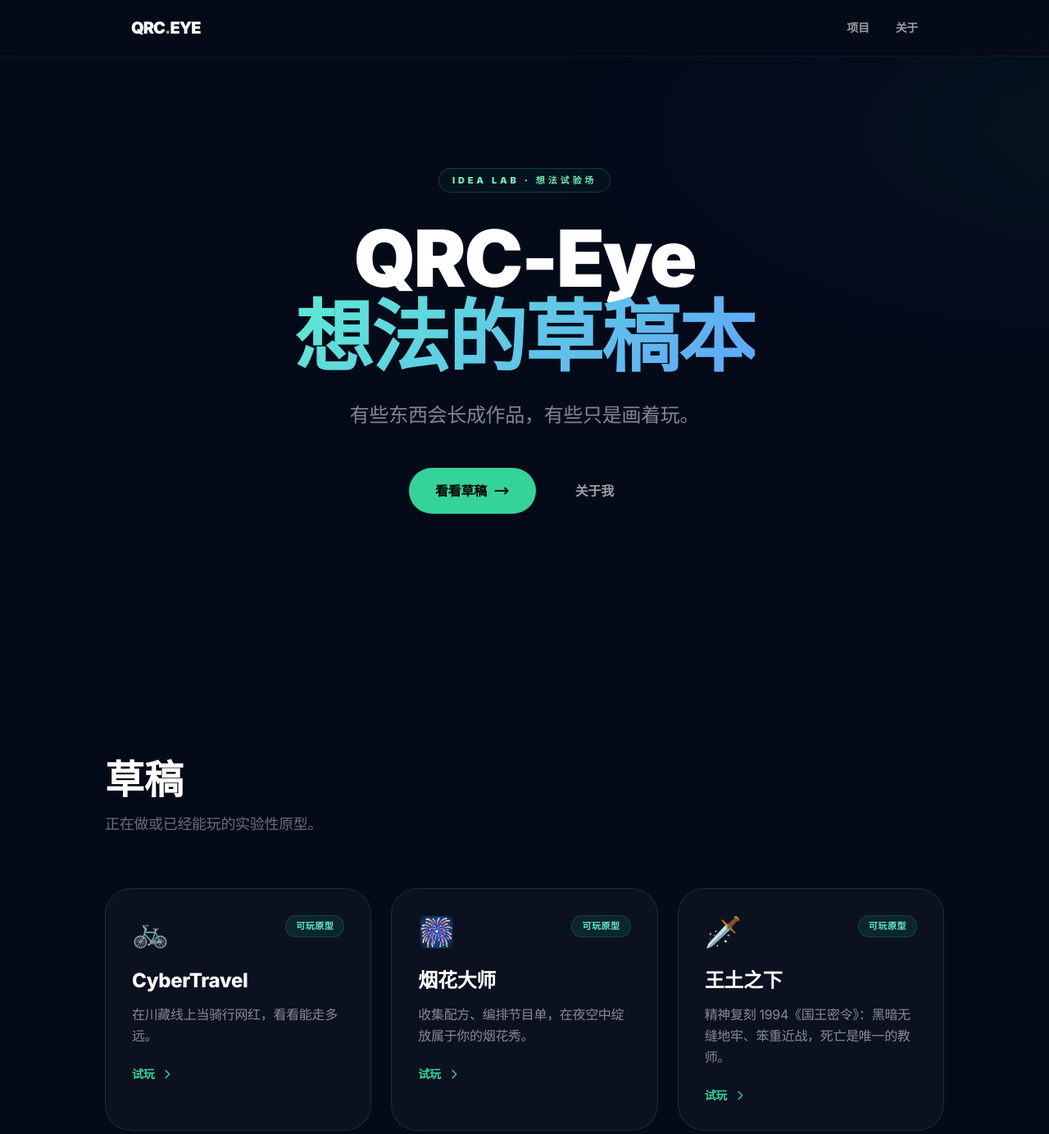
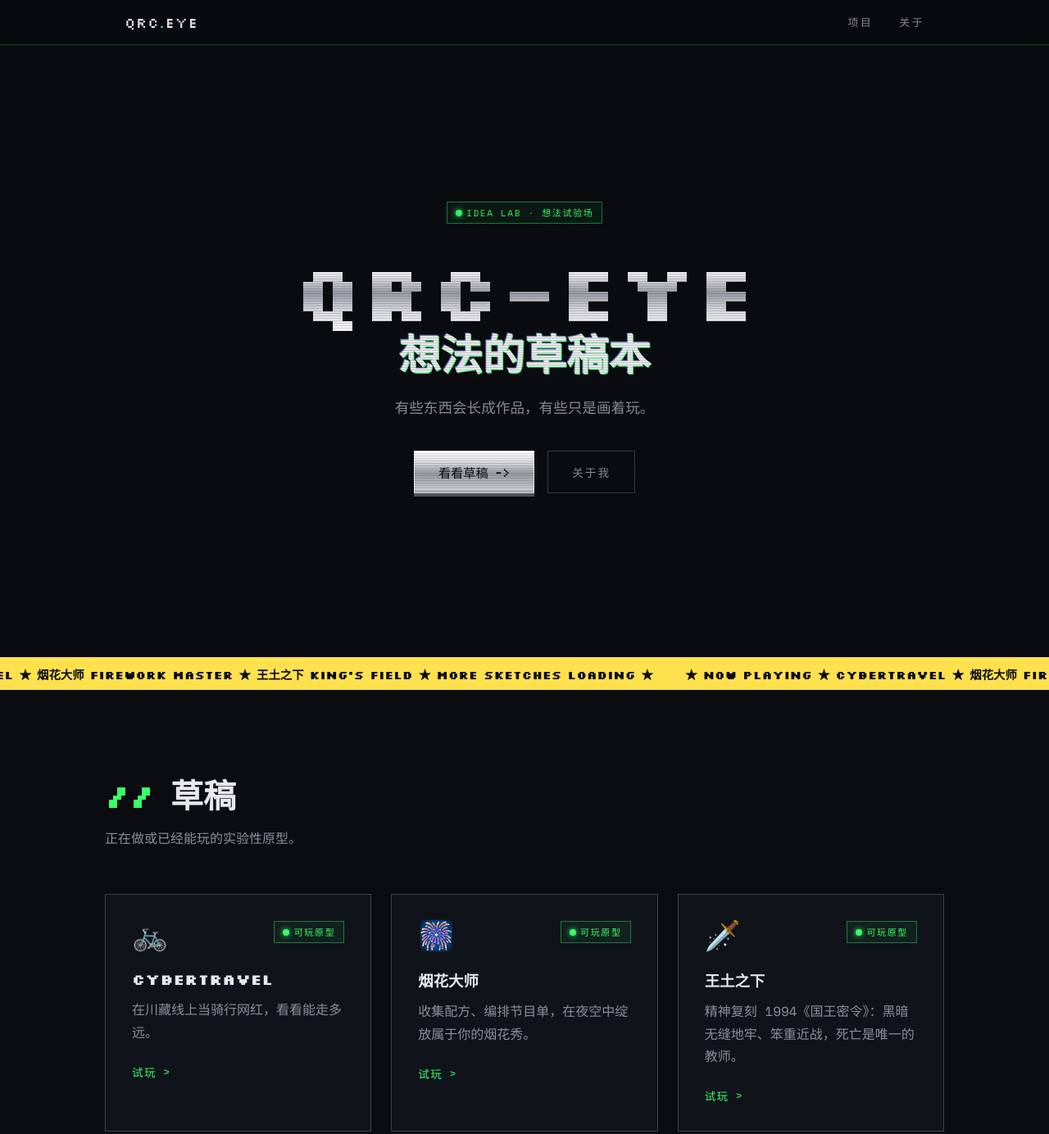
Before and after one commit to ruochenhua/qrc_site, a plain HTML site: page index.html in a window 1280 px wide. Shown: the top 1384 px of the page at 82% size. Drawn offline with nearby package versions, Linux system fonts and the light colour scheme.

Commit message:
feat(y2k): reskin homepage with theme.css, drop Tailwind CDN

```diff
--- a/index.html
+++ b/index.html
@@ -21,228 +21,137 @@
     <meta name="twitter:description" content="QRC-Eye 是一个做实验性产品原型的个人空间。有些东西会长成作品，有些只是画着玩。">
     <link rel="preconnect" href="https://fonts.googleapis.com">
     <link rel="preconnect" href="https://fonts.gstatic.com" crossorigin>
-    <link href="https://fonts.googleapis.com/css2?family=Inter:wght@300;400;600;800;900&display=swap" rel="stylesheet">
-    <script src="https://cdn.tailwindcss.com"></script>
-    <style>
-        @keyframes fade-up {
-            from { opacity: 0; transform: translateY(30px); }
-            to { opacity: 1; transform: translateY(0); }
-        }
+    <link href="https://fonts.googleapis.com/css2?family=Silkscreen:wght@400;700&family=Space+Mono:ital,wght@0,400;0,700;1,400&display=swap" rel="stylesheet">
+    <link rel="stylesheet" href="assets/y2k/theme.css">
+</head>
+<body>
 
-        @keyframes pulse-glow {
-            0%, 100% { opacity: 0.4; transform: scale(1); }
-            50% { opacity: 0.7; transform: scale(1.05); }
-        }
-
-        .animate-fade-up {
-            animation: fade-up 0.8s cubic-bezier(0.16, 1, 0.3, 1) forwards;
-        }
-
-        .animate-on-scroll {
-            opacity: 0;
-            transform: translateY(30px);
-            transition: opacity 0.8s cubic-bezier(0.16, 1, 0.3, 1), transform 0.8s cubic-bezier(0.16, 1, 0.3, 1);
-        }
-
-        .animate-on-scroll.animated {
-            opacity: 1;
-            transform: translateY(0);
-        }
-
-        body {
-            background-color: #050a18;
-            font-family: 'Inter', "PingFang SC", "Hiragino Sans GB", "Microsoft YaHei", sans-serif;
-            -webkit-font-smoothing: antialiased;
-            letter-spacing: -0.02em;
-        }
-
-        .text-gradient {
-            background: linear-gradient(135deg, #5eead4 0%, #60a5fa 100%);
-            -webkit-background-clip: text;
-            -webkit-text-fill-color: transparent;
-            background-clip: text;
-        }
-
-        .glow-bg {
-            position: fixed;
-            top: -20%;
-            left: 50%;
-            transform: translateX(-50%);
-            width: 120vw;
-            height: 80vh;
-            background: radial-gradient(ellipse at center, rgba(16, 185, 129, 0.12) 0%, rgba(59, 130, 246, 0.04) 40%, transparent 70%);
-            z-index: -1;
-            animation: pulse-glow 10s infinite ease-in-out;
-            pointer-events: none;
-        }
-
-        .nav-blur {
-            background: rgba(5, 10, 24, 0.8);
-            backdrop-filter: blur(16px);
-            border-bottom: 1px solid rgba(255, 255, 255, 0.06);
-        }
-
-        .project-card {
-            background: rgba(255, 255, 255, 0.03);
-            border: 1px solid rgba(255, 255, 255, 0.1);
-            transition: all 0.4s cubic-bezier(0.16, 1, 0.3, 1);
-        }
-
-        .project-card:hover {
-            background: rgba(255, 255, 255, 0.06);
-            border-color: rgba(16, 185, 129, 0.4);
-            transform: translateY(-6px);
-            box-shadow: 0 20px 40px rgba(0, 0, 0, 0.3), 0 0 30px rgba(16, 185, 129, 0.1);
-        }
-
-        .project-card:hover .card-arrow {
-            transform: translateX(4px);
-        }
-
-        .card-arrow {
-            transition: transform 0.3s ease;
-        }
-
-        .status-badge {
-            background: rgba(16, 185, 129, 0.12);
-            color: #5eead4;
-            border: 1px solid rgba(16, 185, 129, 0.25);
-        }
-
-        .section-divider {
-            height: 1px;
-            background: linear-gradient(90deg, transparent, rgba(255, 255, 255, 0.1), transparent);
-        }
-    </style>
-</head>
-<body class="text-slate-200 overflow-x-hidden">
-
-    <div class="glow-bg"></div>
-
-    <nav class="fixed top-0 w-full z-50 nav-blur" aria-label="主导航">
-        <div class="max-w-5xl mx-auto flex justify-between items-center px-6 py-5 md:px-8">
-            <a href="#" class="text-xl font-[900] tracking-tighter text-white" aria-label="返回顶部">
-                QRC<span class="text-emerald-400">.</span>EYE
+    <nav class="nav-y2k" aria-label="主导航">
+        <div class="nav-inner">
+            <a href="#" class="nav-logo" aria-label="返回顶部">
+                QRC<span class="neon">.</span>EYE
             </a>
-            <div class="hidden md:flex items-center gap-8 text-sm font-semibold">
-                <a href="#projects" class="text-white/60 hover:text-white transition-colors">项目</a>
-                <a href="#about" class="text-white/60 hover:text-white transition-colors">关于</a>
+            <div class="nav-links">
+                <a href="#projects">项目</a>
+                <a href="#about">关于</a>
             </div>
-            <button class="md:hidden text-white text-2xl" onclick="toggleMobileMenu()" aria-label="打开菜单" aria-expanded="false" id="menu-button">
+            <button class="menu-button" onclick="toggleMobileMenu()" aria-label="打开菜单" aria-expanded="false" id="menu-button">
                 ☰
             </button>
         </div>
-        <div id="mobile-menu" class="hidden md:hidden nav-blur px-6 pb-4" aria-hidden="true" aria-labelledby="menu-button">
-            <div class="flex flex-col gap-3 text-sm font-semibold">
-                <a href="#projects" onclick="toggleMobileMenu()" class="text-white/60 hover:text-white transition-colors py-2">项目</a>
-                <a href="#about" onclick="toggleMobileMenu()" class="text-white/60 hover:text-white transition-colors py-2">关于</a>
-            </div>
+        <div id="mobile-menu" class="hidden" aria-hidden="true" aria-labelledby="menu-button">
+            <a href="#projects" onclick="toggleMobileMenu()">项目</a>
+            <a href="#about" onclick="toggleMobileMenu()">关于</a>
         </div>
     </nav>
 
     <main>
         <!-- Hero -->
-        <section class="relative min-h-screen flex items-center justify-center px-6 pt-24 pb-16">
-            <div class="max-w-4xl mx-auto text-center">
-                <div class="inline-block px-4 py-1.5 mb-8 text-[11px] font-black tracking-[0.35em] text-emerald-300 border border-emerald-500/30 rounded-full bg-emerald-500/5 uppercase animate-on-scroll">
-                    Idea Lab · 想法试验场
+        <section class="hero">
+            <div class="hero-inner">
+                <div class="hero-badge animate-on-scroll">
+                    <span class="badge-led">Idea Lab · 想法试验场</span>
                 </div>
-                <h1 class="text-5xl md:text-7xl lg:text-8xl font-[900] tracking-tight mb-8 text-white leading-[1.05] animate-on-scroll">
-                    QRC-Eye<br>
-                    <span class="text-gradient">想法的草稿本</span>
+                <div id="hero-3d-stage" aria-hidden="true"></div>
+                <h1 class="hero-title animate-on-scroll">
+                    <span id="hero-title-text" class="chrome-text" data-glitch>QRC-Eye</span>
+                    <span class="hero-title-zh">想法的草稿本</span>
                 </h1>
-                <p class="text-lg md:text-2xl text-white/50 max-w-2xl mx-auto mb-12 leading-relaxed font-light animate-on-scroll" style="transition-delay: 0.1s;">
+                <p class="hero-tagline animate-on-scroll">
                     有些东西会长成作品，有些只是画着玩。
                 </p>
-                <div class="flex flex-col sm:flex-row items-center justify-center gap-4 animate-on-scroll" style="transition-delay: 0.2s;">
-                    <a href="#projects" class="group inline-flex items-center gap-2 bg-emerald-400 text-black px-8 py-4 rounded-full font-black transition-all hover:bg-emerald-300 hover:scale-105 active:scale-95">
+                <div class="hero-actions animate-on-scroll">
+                    <a href="#projects" class="btn-metal">
                         看看草稿
-                        <svg class="w-5 h-5 card-arrow" fill="none" stroke="currentColor" viewBox="0 0 24 24"><path stroke-linecap="round" stroke-linejoin="round" stroke-width="2.5" d="M17 8l4 4m0 0l-4 4m4-4H3"/></svg>
+                        <span class="card-arrow" aria-hidden="true">-&gt;</span>
                     </a>
-                    <a href="#about" class="inline-flex items-center gap-2 text-white/60 hover:text-white px-8 py-4 rounded-full font-semibold transition-colors">
-                        关于我
-                    </a>
+                    <a href="#about" class="btn-ghost">关于我</a>
                 </div>
             </div>
         </section>
 
-        <!-- Projects -->
-        <section id="projects" class="relative px-6 py-24 md:py-32">
-            <div class="max-w-5xl mx-auto">
-                <div class="mb-16 animate-on-scroll">
-                    <h2 class="text-3xl md:text-5xl font-[900] text-white mb-4">草稿</h2>
-                    <p class="text-white/40 text-lg font-light">正在做或已经能玩的实验性原型。</p>
+        <!-- Marquee -->
+        <div class="marquee" aria-hidden="true">
+            <div class="marquee-track">
+                <span>★ NOW PLAYING ★ CYBERTRAVEL ★ 烟花大师 FIREWORK MASTER ★ 王土之下 KING'S FIELD ★ MORE SKETCHES LOADING ★&nbsp;</span>
+                <span>★ NOW PLAYING ★ CYBERTRAVEL ★ 烟花大师 FIREWORK MASTER ★ 王土之下 KING'S FIELD ★ MORE SKETCHES LOADING ★&nbsp;</span>
+            </div>
         </div>
 
-                <div class="grid md:grid-cols-2 lg:grid-cols-3 gap-6">
+        <!-- Projects -->
+        <section id="projects" class="section">
+            <div class="section-head animate-on-scroll">
+                <h2 class="section-title" data-glitch>草稿</h2>
+                <p class="section-sub">正在做或已经能玩的实验性原型。</p>
+            </div>
+
+            <div class="cards-grid">
                 <!-- CyberTravel -->
-                    <a href="cybertravel/index.html" class="project-card block p-8 rounded-[2rem] group animate-on-scroll">
-                        <div class="flex items-start justify-between mb-6">
-                            <span class="text-4xl">🚲</span>
-                            <span class="status-badge px-3 py-1 rounded-full text-[11px] font-black tracking-wider uppercase">可玩原型</span>
+                <a href="cybertravel/index.html" class="card-y2k animate-on-scroll">
+                    <div class="card-top">
+                        <span class="card-emoji">🚲</span>
+                        <span class="badge-led">可玩原型</span>
                     </div>
-                        <h3 class="text-white font-bold text-2xl mb-3 group-hover:text-emerald-300 transition-colors">CyberTravel</h3>
-                        <p class="text-white/50 leading-relaxed mb-6">
+                    <h3 class="card-title">CyberTravel</h3>
+                    <p class="card-desc">
                         在川藏线上当骑行网红，看看能走多远。
                     </p>
-                        <div class="flex items-center gap-2 text-emerald-400 font-bold text-sm">
+                    <div class="card-link">
                         <span>试玩</span>
-                            <svg class="w-4 h-4 card-arrow" fill="none" stroke="currentColor" viewBox="0 0 24 24"><path stroke-linecap="round" stroke-linejoin="round" stroke-width="2" d="M9 5l7 7-7 7"/></svg>
+                        <span class="card-arrow" aria-hidden="true">&gt;</span>
                     </div>
                 </a>
 
                 <!-- Firework Master -->
-                    <a href="firework-master/index.html" class="project-card block p-8 rounded-[2rem] group animate-on-scroll">
-                        <div class="flex items-start justify-between mb-6">
-                            <span class="text-4xl">🎆</span>
-                            <span class="status-badge px-3 py-1 rounded-full text-[11px] font-black tracking-wider uppercase">可玩原型</span>
+                <a href="firework-master/index.html" class="card-y2k animate-on-scroll">
+                    <div class="card-top">
+                        <span class="card-emoji">🎆</span>
+                        <span class="badge-led">可玩原型</span>
                     </div>
-                        <h3 class="text-white font-bold text-2xl mb-3 group-hover:text-emerald-300 transition-colors">烟花大师</h3>
-                        <p class="text-white/50 leading-relaxed mb-6">
+                    <h3 class="card-title">烟花大师</h3>
+                    <p class="card-desc">
                         收集配方、编排节目单，在夜空中绽放属于你的烟花秀。
                     </p>
-                        <div class="flex items-center gap-2 text-emerald-400 font-bold text-sm">
+                    <div class="card-link">
                         <span>试玩</span>
-                            <svg class="w-4 h-4 card-arrow" fill="none" stroke="currentColor" viewBox="0 0 24 24"><path stroke-linecap="round" stroke-linejoin="round" stroke-width="2" d="M9 5l7 7-7 7"/></svg>
+                        <span class="card-arrow" aria-hidden="true">&gt;</span>
                     </div>
                 </a>
 
                 <!-- 王土之下 -->
-                    <a href="kings-field/index.html" class="project-card block p-8 rounded-[2rem] group animate-on-scroll">
-                        <div class="flex items-start justify-between mb-6">
-                            <span class="text-4xl">🗡️</span>
-                            <span class="status-badge px-3 py-1 rounded-full text-[11px] font-black tracking-wider uppercase">可玩原型</span>
+                <a href="kings-field/index.html" class="card-y2k animate-on-scroll">
+                    <div class="card-top">
+                        <span class="card-emoji">🗡️</span>
+                        <span class="badge-led">可玩原型</span>
                     </div>
-                        <h3 class="text-white font-bold text-2xl mb-3 group-hover:text-emerald-300 transition-colors">王土之下</h3>
-                        <p class="text-white/50 leading-relaxed mb-6">
+                    <h3 class="card-title">王土之下</h3>
+                    <p class="card-desc">
                         精神复刻 1994《国王密令》：黑暗无缝地牢、笨重近战，死亡是唯一的教师。
                     </p>
-                        <div class="flex items-center gap-2 text-emerald-400 font-bold text-sm">
+                    <div class="card-link">
                         <span>试玩</span>
-                            <svg class="w-4 h-4 card-arrow" fill="none" stroke="currentColor" viewBox="0 0 24 24"><path stroke-linecap="round" stroke-linejoin="round" stroke-width="2" d="M9 5l7 7-7 7"/></svg>
+                        <span class="card-arrow" aria-hidden="true">&gt;</span>
                     </div>
                 </a>
 
                 <!-- Future projects will be added here following the same card structure -->
             </div>
 
-                <p class="text-white/30 text-center mt-16 text-sm font-medium animate-on-scroll">
+            <p class="more-note animate-on-scroll">
                 更多想法正在画草稿 …
             </p>
-            </div>
         </section>
 
-        <div class="section-divider max-w-5xl mx-auto"></div>
+        <div class="section-divider"></div>
 
         <!-- About -->
-        <section id="about" class="relative px-6 py-24 md:py-32">
-            <div class="max-w-5xl mx-auto">
-                <div class="grid md:grid-cols-2 gap-12 md:gap-20 items-start">
+        <section id="about" class="section">
+            <div class="about-grid">
                 <div class="animate-on-scroll">
-                        <h2 class="text-3xl md:text-5xl font-[900] text-white mb-6">关于</h2>
-                        <p class="text-white/40 text-lg font-light">为什么有这个站点。</p>
+                    <h2 class="section-title" data-glitch>关于</h2>
+                    <p class="section-sub">为什么有这个站点。</p>
                 </div>
-                    <div class="space-y-6 text-lg text-white/70 leading-relaxed animate-on-scroll" style="transition-delay: 0.1s;">
+                <div class="about-text animate-on-scroll">
                     <p>
                         我是 QRC-Eye，一个还在寻找自己表达方式的创作者。
                     </p>
@@ -254,13 +163,12 @@
                     </p>
                 </div>
             </div>
-            </div>
         </section>
     </main>
 
-    <footer class="py-16 border-t border-white/10 text-center px-6">
-        <p class="text-white/80 font-black text-xs tracking-[0.4em] uppercase mb-4">QRC-Eye</p>
-        <a href="https://beian.miit.gov.cn/" target="_blank" class="text-white/30 hover:text-emerald-400 transition text-[11px] font-bold">
+    <footer class="site-footer">
+        <p class="footer-logo">QRC-Eye</p>
+        <a href="https://beian.miit.gov.cn/" target="_blank" class="footer-beian">
             粤ICP备2024189519号-1
         </a>
     </footer>
```
Lines whose indentation alone changed are shown as unchanged.
